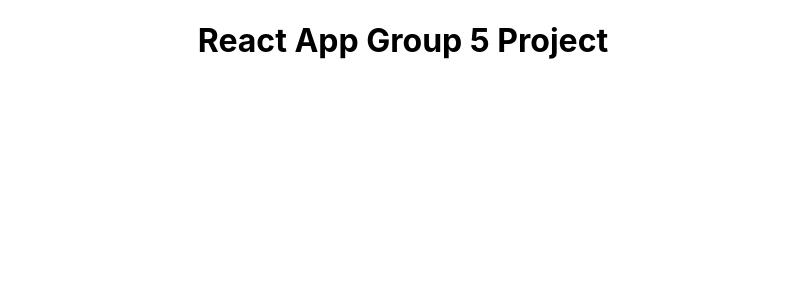
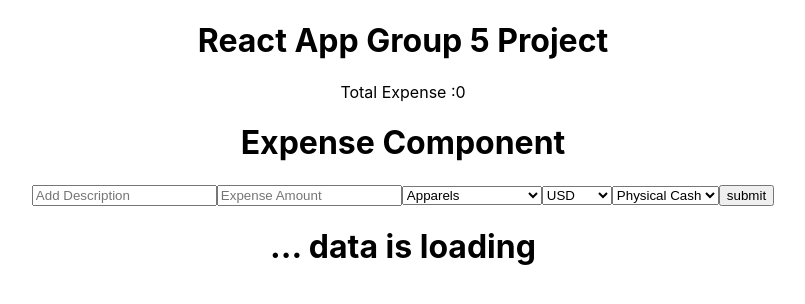
Before and after one commit to Fed24-React-SPA/expense-planning-tracker, a React (Create React App) app: page / in a window 1280 px wide. Shown: the top 304 px of the page, without its empty margins (237-1042 px from the left). Built offline with nearby package versions, Linux system fonts and the light colour scheme.

Commit message:
expense functionality, add/read from  localStorage

```diff
--- a/src/App.js
+++ b/src/App.js
@@ -1,9 +1,11 @@
 import "./App.css";
+import Expense from "./components/Expense";
 
 function App() {
 	return (
 		<div className="App">
 			<h1>React App Group 5 Project</h1>
+			<Expense />
 		</div>
 	);
 }
--- /dev/null
+++ b/src/components/Expense.js
@@ -0,0 +1,152 @@
+import React, { useEffect, useRef, useState } from "react";
+
+const Expense = () => {
+	const name = useRef();
+	const amount = useRef();
+	const [datas, setDatas] = useState([]);
+	const [category, setCategory] = useState("");
+	const [payment, setPayment] = useState("");
+	const [currency, setCurrency] = useState("");
+	// const [income, setIncome] = useState(2000);
+	useEffect(() => {
+		const datas = JSON.parse(localStorage.getItem("datas"));
+		if (datas) {
+			setDatas(datas);
+		}
+		console.log("local", datas);
+	}, []);
+	useEffect(() => {
+		console.log(datas);
+	}, [datas]);
+
+	const submit = (e) => {
+		e.preventDefault();
+		const nameVal = name.current.value;
+		const amountVal = amount.current.value;
+
+		// Do i need to add async await for localsorage?
+		localStorage.setItem(
+			"datas",
+			JSON.stringify([
+				...datas,
+				{
+					_id: Math.floor(Math.random() * 1000 + 1),
+					name: nameVal,
+					amount: Number(amountVal),
+					currency: currency,
+					category: category,
+					date: new Date().toLocaleString("en-GB").replace(",", ""),
+					payment: payment,
+				},
+			])
+		);
+		setDatas([
+			...datas,
+			{
+				_id: Math.floor(Math.random() * 1000 + 1),
+				name: nameVal,
+				amount: Number(amountVal),
+				currency: currency,
+				category: category,
+				date: new Date().toLocaleString("en-GB").replace(",", ""),
+				payment: payment,
+			},
+		]);
+		setCategory("");
+		setPayment("");
+		setCurrency("");
+		name.current.value = "";
+		amount.current.value = "";
+		console.log(datas);
+	};
+	return (
+		<>
+			<div>
+				<p>
+					Total Expense :
+					{datas.reduce((acc, obj) => {
+						return acc + obj.amount;
+					}, 0)}
+				</p>
+				<h1>Expense Component</h1>
+			</div>
+			<form onSubmit={submit}>
+				<input
+					required
+					type={"text"}
+					ref={name}
+					placeholder={"Add Description"}
+				/>
+				<input
+					required
+					type={"number"}
+					ref={amount}
+					placeholder={"Expense Amount"}
+				/>
+				<select
+					required
+					value={category}
+					onChange={(e) => {
+						setCategory(e.target.value);
+					}}
+				>
+					<option value={"Apparels"}>Apparels</option>
+					<option value={"Electronics"}>Electronics</option>
+					<option value={"Geroceries"}>Geroceries</option>
+					<option value={"Investments"}>Investments</option>
+					<option value={"Life"}>Life</option>
+					<option value={"Transportation"}>Transportation</option>
+					<option value={"ChildCare"}>child Care</option>
+					<option value={"UtilityBills"}>Utility Bills</option>
+					<option value={"CellPhone"}>Cell Phone</option>
+					<option value={"Food-Groceries"}>Food and Groceries</option>
+				</select>
+				<select
+					value={currency}
+					required
+					onChange={(e) => {
+						setCurrency(e.target.value);
+					}}
+				>
+					<option value="USD">USD</option>
+					<option value="IRRIAL">IR-RIAL</option>
+					<option value="EUR">EUR</option>
+					<option value="SEK">SEK</option>
+					<option value="GBP">GBP</option>
+					<option value="JPY">JPY</option>
+					<option value="INR">INR</option>
+				</select>
+				<select
+					value={payment}
+					required
+					onChange={(e) => {
+						setPayment(e.target.value);
+					}}
+				>
+					<option value="Physical-Cash">Physical Cash</option>
+					<option value="Bank-Card">Bank Card</option>
+				</select>
+				<button>submit</button>
+			</form>
+			<div>
+				{datas.length > 0 ? (
+					datas.map((data, i) => (
+						<div key={i}>
+							<p>
+								{data.name} : ghjv{data.category}
+							</p>
+							<p>amount{data.amount}</p>
+							<p>currency {data.currency}</p>
+
+							{/* <p>remaining : {income}</p> */}
+						</div>
+					))
+				) : (
+					<h1>... data is loading</h1>
+				)}
+			</div>
+		</>
+	);
+};
+
+export default Expense;
```
